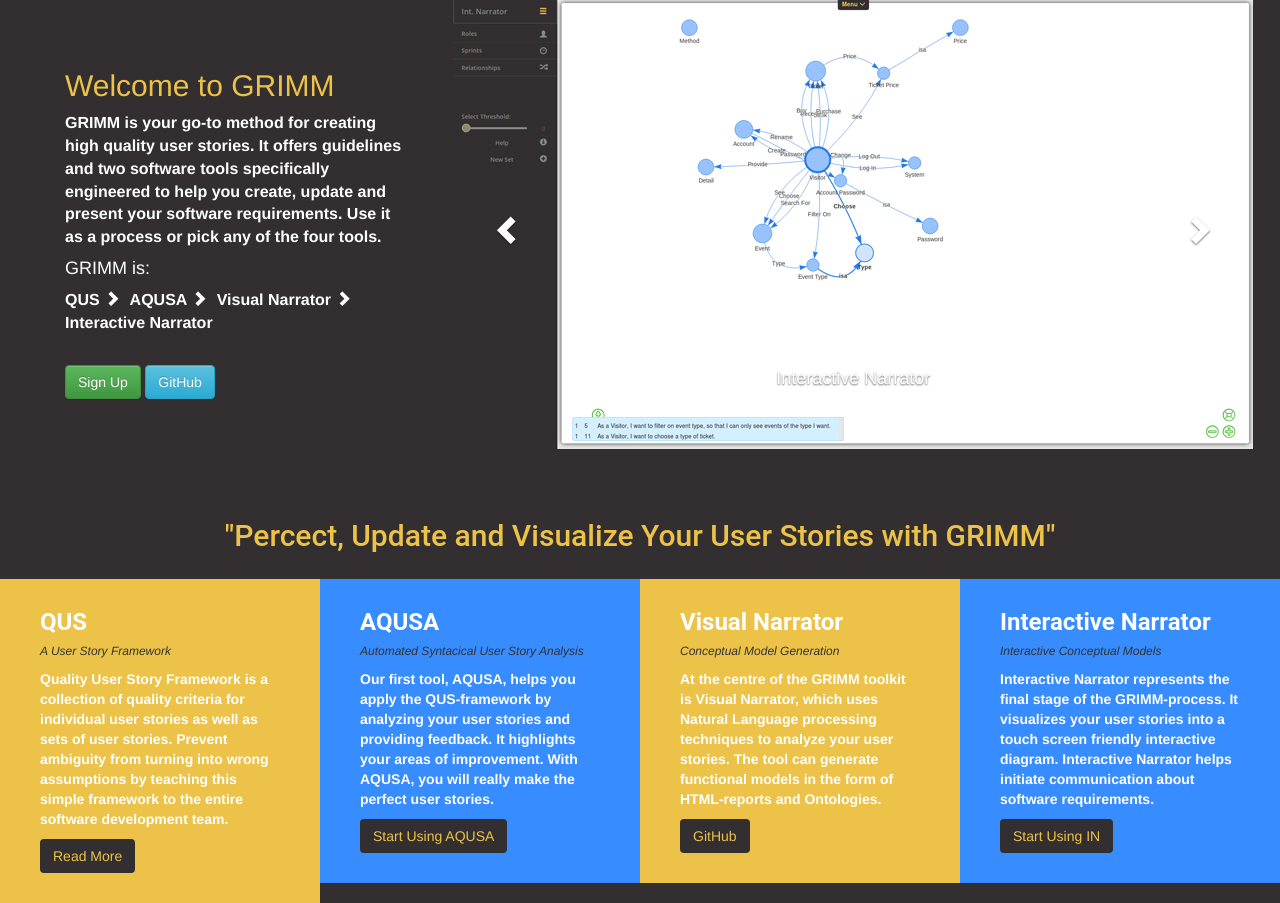
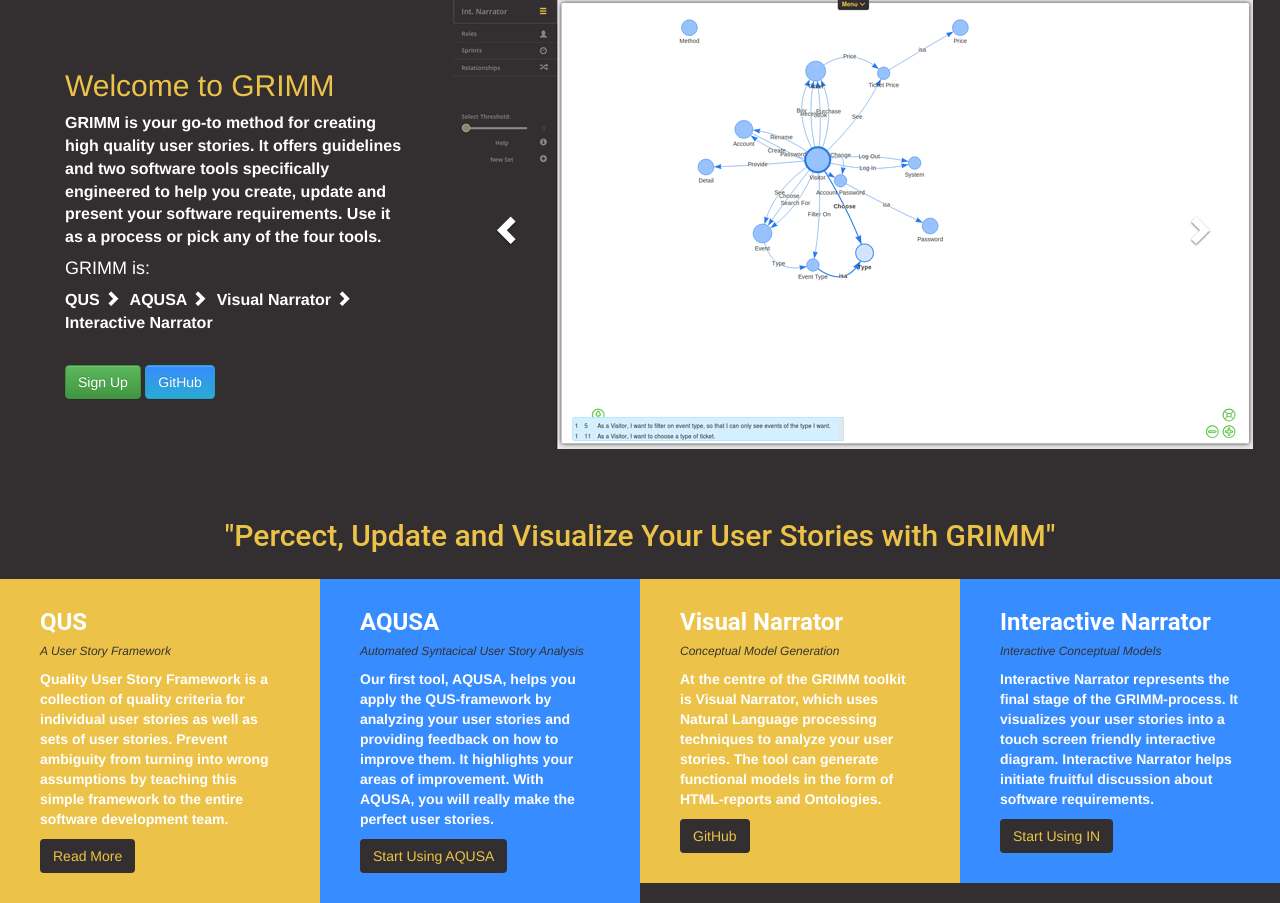
Before and after one commit to RELabUU/Interactive-Narrator, a Flask app: page / in a window 1280 px wide. Shown: the part 103-1006 px from the top of the page. Run offline with Flask 2, Linux system fonts and the light colour scheme; some libraries are stand-ins or nearby versions.

Commit message:
more cosmetic changes to homepage

```diff
--- a/app/static/css/custom.css
+++ b/app/static/css/custom.css
@@ -196,6 +196,11 @@ h2#intro-text-left-slogan{
     font-weight: 600;
 }
 
+#intro-text-left a.btn-info{
+    background-image: linear-gradient(to bottom, #378CFF 0px, #2aabd2 100%);
+    background-color: #378CFF;
+}
+
 #intro-text-left > ul{
     padding-bottom: 20px;
 }
@@ -208,11 +213,14 @@ h2#intro-text-left-slogan{
     font-weight: 600;
 }
 #introtext-row .btn{
-        background-color: #332F30;
+    background-color: #332F30;
     color: #ECC348;
+}
 
+#introtext-row a:hover{
+    color: #FFFFFF;
+}
 
-}
 #introtext-row h3{
     color: #FFFFFF;
     font-family: "Roboto", "Lucida Grande", Verdana, Arial, sans-serif;
@@ -491,3 +499,7 @@ input#submit{
 a#logout-button{
     margin-top: 50px;
 }
+
+#user-info {
+    color: #FFFFFF;
+}
--- a/app/templates/dashboard.html
+++ b/app/templates/dashboard.html
@@ -6,7 +6,7 @@
 <div class="row"><!-- first row -->
     <div class="col-lg-4 col-md-2 col-sm-2 col-xs-1"></div><!-- empty column -->
 
-    <div class="col-lg-4 col-md-6 col-sm-7 col-xs-6" id="user_info">
+    <div class="col-lg-4 col-md-6 col-sm-7 col-xs-6" id="user-info">
             <h3>Dashboard</h3>
         <p>Welcome <strong>{{ username }}</strong</p>
 
--- a/app/templates/index.html
+++ b/app/templates/index.html
@@ -12,6 +12,7 @@
                 two software tools specifically engineered to help you
                 create, update and present your software requirements. Use it as a
                 process or pick any of the four tools.</p>
+
                 <h4>GRIMM is:</h4>
                 <ul class="list-inline">
                     <li>QUS <span class="glyphicon glyphicon-chevron-right"></span></li>
@@ -39,7 +40,7 @@
                                <img src="img/slider_few_nodes.png" alt="">
                                 <div class="slide1"></div>
                                 <div class="carousel-caption">
-                                    <h4>Interactive Narrator</h4>
+{#                                    <h4>Interactive Narrator</h4>#}
 {#                                    <p>...is awesome!</p>#}
                                 </div>
                         </div>
@@ -47,7 +48,7 @@
                              <img src="img/slider_many_nodes.png" alt="">
                             <div class="slide2"></div>
                             <div class="carousel-caption">
-                                <h4>Interactive Narrator</h4>
+{#                                <h4>Interactive Narrator</h4>#}
 {#                                <p>...is awesome!</p>#}
                             </div>
                         </div>
@@ -55,7 +56,7 @@
                              <img src="img/slider_zoomed_in.png" alt="">
                             <div class="slide3"></div>
                             <div class="carousel-caption">
-                                <h4>Interactive Narrator</h4>
+{#                                <h4>Interactive Narrator</h4>#}
 {#                                <p>...is awesome!</p>#}
                             </div>
                     </div>
@@ -81,14 +82,15 @@
             <p>Quality User Story Framework is a collection of quality criteria for
 individual user stories as well as sets of user stories. Prevent ambiguity from turning into wrong
 assumptions by teaching this simple framework to the entire software development team.</p>
-            <a href="/register" class="btn btn-md">Read More</a>
+            <a href="http://garmlucassen.nl/post/158159491266/evaluating-grimm-user-stories" class="btn btn-md">Read More</a>
         </div>
         <div id="aqusa-introtext" class="col-lg-3">
             <h3>AQUSA</h3>
             <i><h6>Automated Syntacical User Story Analysis</h6></i>
             <p>Our first tool, AQUSA, helps you apply the QUS-framework
-                by analyzing your user stories and providing feedback. It highlights your areas of improvement.
-                With AQUSA, you will really make the perfect user stories.
+                by analyzing your user stories and providing feedback on how to improve them.
+                It highlights your areas of improvement. With AQUSA, you will really
+                make the perfect user stories.
             </p>
             <a href="https://aqusa.nl" class="btn btn-md">Start Using AQUSA</a>
         </div>
@@ -106,7 +108,7 @@ assumptions by teaching this simple framework to the entire software development
             <p>
                 Interactive Narrator represents the final stage of the GRIMM-process. It visualizes your user stories into
                 a touch screen friendly interactive diagram. Interactive Narrator helps initiate
-                communication about software requirements.
+                fruitful discussion about software requirements.
             </p>
             <a href="/register" class="btn btn-md btn">Start Using IN</a>
         </div>
--- a/app/templates/register.html
+++ b/app/templates/register.html
@@ -5,7 +5,7 @@
 {% block main %}
 <div class="registration">
     <div class="registration-screen">
-        <h3>Interactive Narrator</h3>
+        <h3>Sign Up</h3>
         <br>
 
         <p>
```
